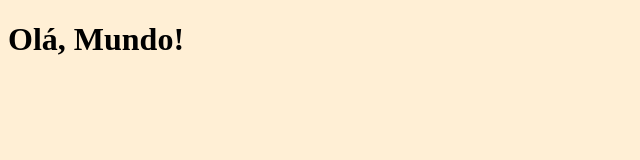
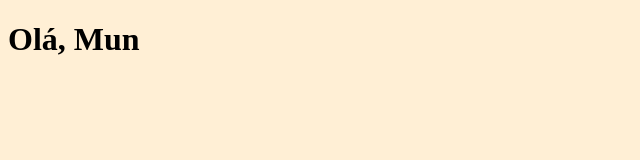
Before and after one commit to Brixx04/projeto_website, a plain HTML site: page index.html in a window 1280 px wide. Shown: the full height of the page, 0-640 px from the left. Drawn offline with Linux system fonts and the light colour scheme.

Commit message:
Segundo commit

```diff
--- a/index.html
+++ b/index.html
@@ -7,6 +7,6 @@
     <title>Document</title>
 </head>
 <body>
-    <h1>Olá, Mundo!    </h1>
+    <h1>Olá, Mun    </h1>
 </body>
 </html>
```
